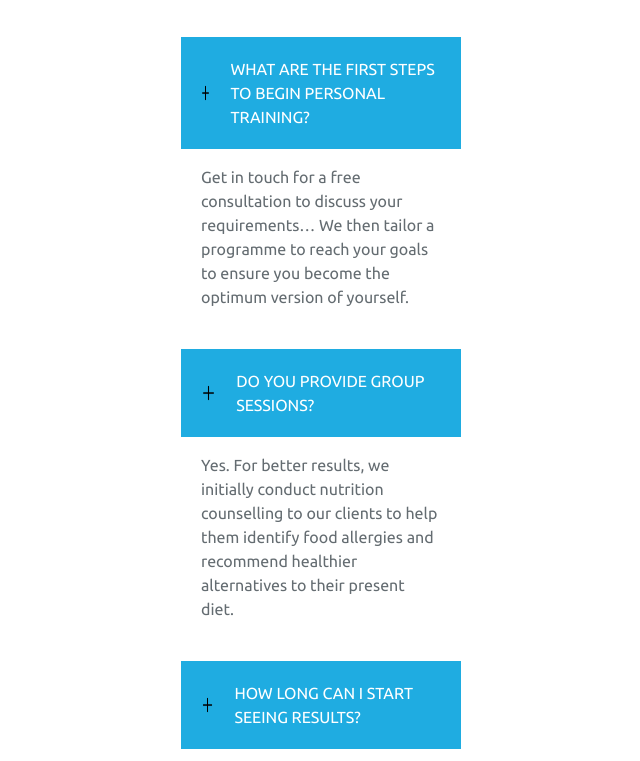
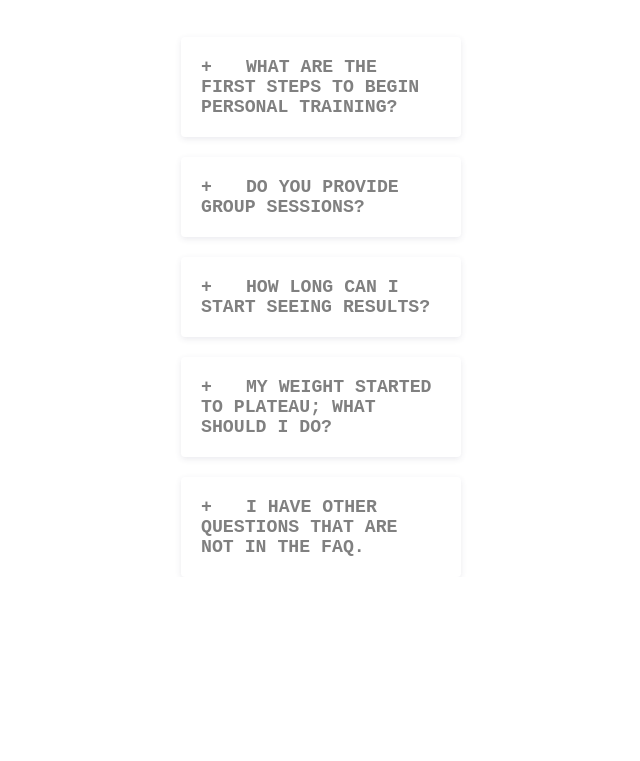
Before and after one commit to DanteBorges/MWT_Trainer, a website: page index.html in a window 1280 px wide. Shown: the part 3779-4540 px from the top of the page, without its empty margins (319-959 px from the left). After the commit the page ends 4356 px from the top, so only its background shows below. Drawn offline with Linux system fonts and the light colour scheme.

Commit message:
css trigger added to FAQ questions

```diff
--- a/index.html
+++ b/index.html
@@ -807,119 +807,77 @@
                 </p>
             </div>
         </div>
+        <div class="FAQ_questions">
+            <div class="wrapper">
 
-        <div class="FAQ_questions">
-            <div class="FAQ_container_questions">
-                <div class="FAQ_questions_description_header_items">
-                    <div class="plus_icon">
-                        <a>
-                            <img src="public/img/plus-104-32.png" alt="plus icon" height="100%" width="100%">
-                        </a>
-                    </div>
-                    <div class="FAQ_question_format">
-                        <span>
-                            What are the first steps to begin personal training?
-                        </span>
+                <div class="lista-item">
+                    <input class="trigger-input" id="faq-titulo-1" type="checkbox">
+                    <div class="trigger-wrapper">
+                        <label for="faq-titulo-1">
+                            <h2 class="faq-titulo">
+                                WHAT ARE THE FIRST STEPS TO BEGIN PERSONAL TRAINING?</h2>
+                        </label>
+                        <p class="faq-conteudo">Get in touch for a free consultation to discuss your requirements… We then
+                            tailor a programme to reach your goals to ensure you become the optimum version of yourself.</p>
                     </div>
                 </div>
-            </div>
-            <div class="FAQ_question_text">
-                <p>
-                    Get in touch for a free consultation to discuss your requirements… We then tailor a programme to
-                    reach your goals to ensure you become the optimum version of yourself.
-                </p>
-            </div>
-        </div>
-        <div class="FAQ_questions">
-            <div class="FAQ_container_questions">
-                <div class="FAQ_questions_description_header_items">
-                    <div class="plus_icon">
-                        <a>
-                            <img src="public/img/plus-104-32.png" alt="plus icon" height="100%" width="100%">
-                        </a>
-                    </div>
-                    <div class="FAQ_question_format">
-                        <span>
-                            Do you provide group sessions? </span>
+
+                <div class="lista-item">
+                    <input class="trigger-input" id="faq-titulo-2" type="checkbox">
+                    <div class="trigger-wrapper">
+                        <label for="faq-titulo-2">
+                            <h2 class="faq-titulo">
+                                DO YOU PROVIDE GROUP SESSIONS?</h2>
+                        </label>
+                        <p class="faq-conteudo">Yes. For better results, we initially conduct nutrition counselling to our
+                            clients to help them identify food allergies and recommend healthier alternatives to their present
+                            diet.</p>
                     </div>
                 </div>
-            </div>
-            <div class="FAQ_question_text">
-                <p>Yes. For better results, we initially conduct nutrition counselling to our clients to help them
-                    identify food allergies and recommend healthier alternatives to their present diet.
-                </p>
-            </div>
-        </div>
 
-        <div class="FAQ_questions">
-            <div class="FAQ_container_questions">
-                <div class="FAQ_questions_description_header_items">
-                    <div class="plus_icon">
-                        <a>
-                            <img src="public/img/plus-104-32.png" alt="plus icon" height="100%" width="100%">
-                        </a>
-                    </div>
-                    <div class="FAQ_question_format">
-                        <span>
-                            How long can I start seeing results? </span>
+                <div class="lista-item">
+                    <input class="trigger-input" id="faq-titulo-3" type="checkbox">
+                    <div class="trigger-wrapper">
+                        <label for="faq-titulo-3">
+                            <h2 class="faq-titulo">
+                                HOW LONG CAN I START SEEING RESULTS?</h2>
+                        </label>
+                        <p class="faq-conteudo">Results are not typical and vary from person to person. In a month, you will
+                            start to feel lighter and notice physical changes in your body and your energy levels, strength, and
+                            mood. After three months, your physical transformation becomes noticeable by other people. However,
+                            we suggest that you continue your personal training even after reaching your body and strength goal
+                            because health and fitness are a lifetime commitment.</p>
                     </div>
                 </div>
-            </div>
-            <div class="FAQ_question_text">
-                <p>Results are not typical and vary from person to person. In a month, you will start to feel lighter
-                    and notice physical changes in your body and your energy levels, strength, and mood. After three
-                    months, your physical transformation becomes noticeable by other people. However, we suggest that
-                    you continue your personal training even after reaching your body and strength goal because health
-                    and fitness are a lifetime commitment.
+                <div class="lista-item">
+                    <input class="trigger-input" id="faq-titulo-4" type="checkbox">
+                    <div class="trigger-wrapper">
+                        <label for="faq-titulo-4">
+                            <h2 class="faq-titulo">
+                                MY WEIGHT STARTED TO PLATEAU; WHAT SHOULD I DO?
+                            </h2>
+                        </label>
+                        <p class="faq-conteudo">Reaching a plateau in your weight loss journey is normal. There are other
+                            factors beyond the scale. Sometimes, you don’t lose weight, yet you lose inches. Other times,
+                            you’ve burned fats and gained muscle mass. You have to remembers these other factors.
 
+                                Get in touch with us today to review how we can push you that little bit further.
+                        </p>
 
-                </p>
-            </div>
-        </div>
-
-        <div class="FAQ_questions">
-            <div class="FAQ_container_questions">
-                <div class="FAQ_questions_description_header_items">
-                    <div class="plus_icon">
-                        <a>
-                            <img src="public/img/plus-104-32.png" alt="plus icon" height="100%" width="100%">
-                        </a>
-                    </div>
-                    <div class="FAQ_question_format">
-                        <span>
-                            My weight started to plateau; what should I do? </span>
                     </div>
                 </div>
-            </div>
-            <div class="FAQ_question_text">
-                <p>Reaching a plateau in your weight loss journey is normal. There are other factors beyond the scale.
-                    Sometimes, you don’t lose weight, yet you lose inches. Other times, you’ve burned fats and gained
-                    muscle mass. You have to remembers these other factors.
-                </p>
-                <p>
-                    Get in touch with us today to review how we can push you that little bit further.
-                </p>
-            </div>
-        </div>
-        <div class="FAQ_questions">
-            <div class="FAQ_container_questions">
-                <div class="FAQ_questions_description_header_items">
-                    <div class="plus_icon">
-                        <a>
-                            <img src="public/img/plus-104-32.png" alt="plus icon" height="100%" width="100%">
-                        </a>
-                    </div>
-                    <div class="FAQ_question_format">
-                        <span>
-                            I have other questions that are not in the FAQ. </span>
+                <div class="lista-item">
+                    <input class="trigger-input" id="faq-titulo-5" type="checkbox">
+                    <div class="trigger-wrapper">
+                        <label for="faq-titulo-5">
+                            <h2 class="faq-titulo">
+                                I HAVE OTHER QUESTIONS THAT ARE NOT IN THE FAQ.
+                            </h2>
+                        </label>
+                        <p class="faq-conteudo">Feel free to reach Wimbledon Personal Trainer through the contact
+                            details provided on the Contact page for further inquiries..</p>
                     </div>
                 </div>
-            </div>
-            <div class="FAQ_question_text">
-                <p>Feel free to reach Wimbledon Personal Trainer through the contact details provided on the Contact
-                    page for further inquiries.
-
-                </p>
             </div>
         </div>
     </section>
--- a/style.css
+++ b/style.css
@@ -625,43 +625,56 @@ h6 {
   color: #646c71;
   text-align: center;
 }
+
 .FAQ_questions{
   margin: 40px 480px;
 }
 
 
-.FAQ_container_questions {
-  background-color: #1face1;
+.wrapper {
+	max-width: 400px;
+	margin: 0 auto;
 }
-.FAQ_container_questions:hover {
-  background-color: #646c71;
+.lista-item {
+	background: white;
+	border-radius: 4px;
+	margin-bottom: 20px;
+	padding: 10px;
+	box-shadow: 0 2px 6px rgba(50,50,90,.1);
 }
 
-.FAQ_questions_description_header_items {
-  display: flex;
-  align-items: center;
-  padding: 20px;
-}
-.plus_icon {
-  padding-right: 20px;
-  width: 20px;
-  height: 20px;
+.faq-titulo {
+	cursor: pointer;
+	padding: 10px;
+	font-size: 1.4em;
+	font-family: monospace;
+	color: gray;
 }
 
-.FAQ_question_format{
-  font-family: "Ubuntu", Arial, Helvetica, sans-serif;
-  font-weight: 300;
-  text-transform: uppercase;
-  font-size: 16px;
-  line-height: 24px;
-  color: white;
+.faq-titulo::before {
+	content: '+';
+	display: inline-block;
+	height: 12px;
+	width: 24px;
+	margin-right: 10px;
+
+
 }
 
-.FAQ_question_text{
-  margin: 0px 20px;
-  font-family: "Ubuntu", Arial, Helvetica, sans-serif;
-  font-weight: 300;
-  font-size: 16px;
-  line-height: 24px;
-  color: #646c71;
+
+.faq-conteudo {
+	padding: 10px;
+	color: #6B7C93;
+	font-family: Helvetica;
+	font-size: .875em;
+	line-height: 1.4em;
+	display: none;
 }
+
+.trigger-input {
+	display: none;
+}
+
+.trigger-input:checked + .trigger-wrapper .faq-conteudo {
+	display: block;
+}
```
